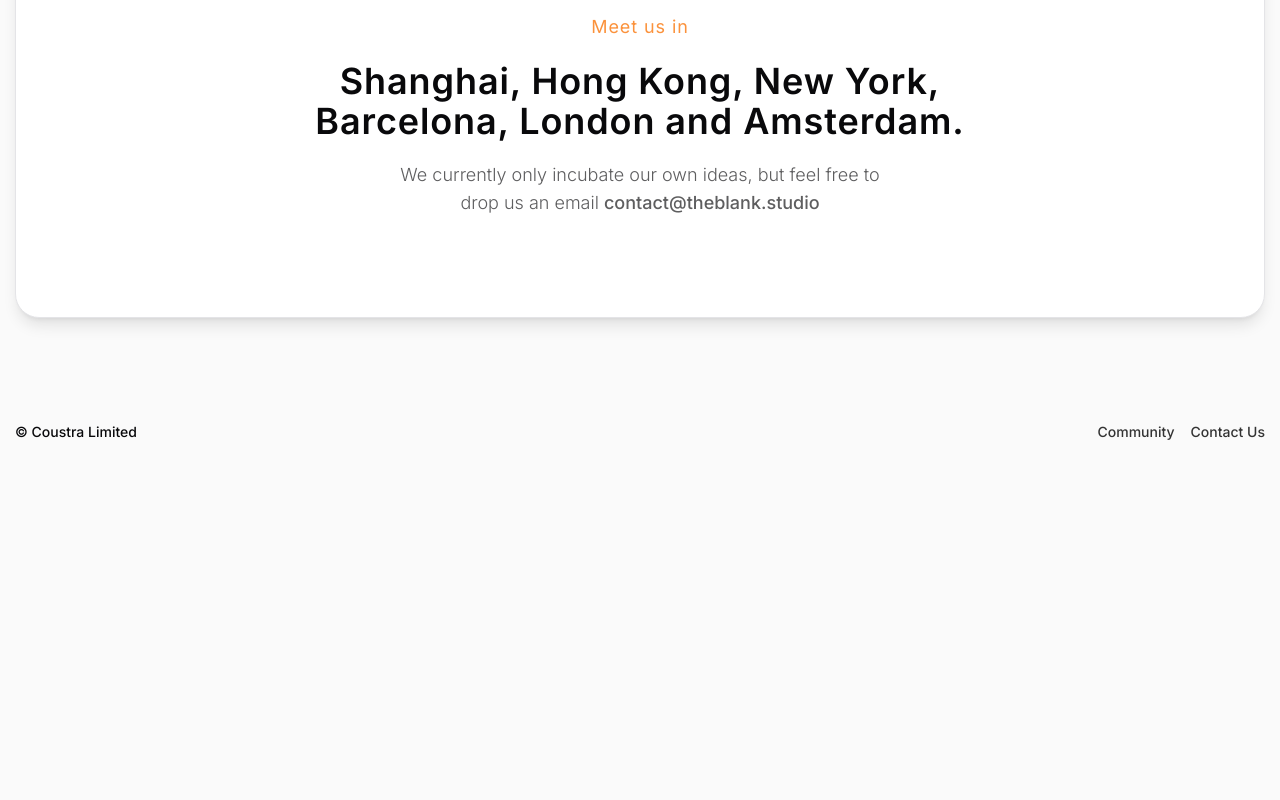
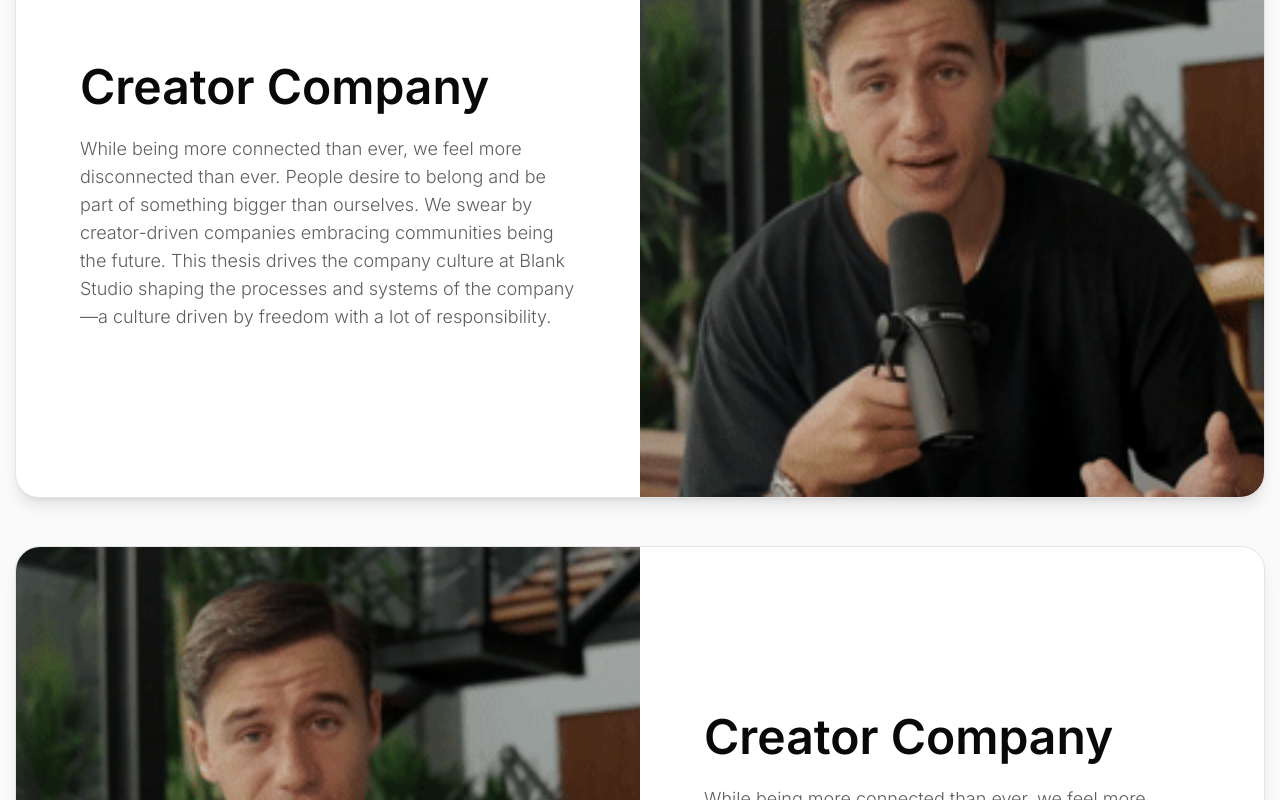
Before and after one commit to Coustra/coustra-agency, a Next.js app: page / in a window 1280 px wide. Shown: the part 1240-2040 px from the top of the page. Before the commit the page ends 1734 px from the top, so only its background shows below. Built offline with nearby package versions, Linux system fonts and the light colour scheme.

Commit message:
added cards with image and added blur add header

```diff
--- /dev/null
+++ b/src/app/components/ImageCard.tsx
@@ -0,0 +1,42 @@
+import { AnimatedCard } from "@/components/ui/AnimatedCard";
+import React from "react";
+import { CardContent } from "@/components/ui/card";
+import Link from "next/link";
+import Image from "next/image";
+import { cn } from "@/lib/utils";
+
+interface Props {
+  left?: boolean;
+}
+
+export const ImageCard = (props: Props) => {
+  const { left } = props;
+  return (
+    <AnimatedCard className='p-0'>
+      <div className={cn("flex flex-row", left && "flex-row-reverse")}>
+        <div className='relative w-1/2 h-[600px]'>
+          <Image
+            className={cn(
+              "object-cover",
+              left ? "rounded-r-3xl" : "rounded-l-3xl"
+            )}
+            src='/assets/video.gif'
+            fill
+            alt='card-image'
+          />
+        </div>
+        <div className='w-1/2 p-5 px-16 flex flex-col my-auto gap-6'>
+          <h1 className='text-5xl font-semibold'>Creator Company</h1>
+          <p className='md:text-lg font-light opacity-65 max-w-[500px]'>
+            While being more connected than ever, we feel more disconnected than
+            ever. People desire to belong and be part of something bigger than
+            ourselves. We swear by creator-driven companies embracing
+            communities being the future. This thesis drives the company culture
+            at Blank Studio shaping the processes and systems of the company—a
+            culture driven by freedom with a lot of responsibility.
+          </p>
+        </div>
+      </div>
+    </AnimatedCard>
+  );
+};
--- a/src/app/page.tsx
+++ b/src/app/page.tsx
@@ -4,6 +4,7 @@
 import { AnimatedCard } from "@/components/ui/AnimatedCard";
 import { ContactCard } from "./components/ContactCard";
 import { SectionWrapper } from "@/components/ui/SectionWrapper";
+import { ImageCard } from "./components/ImageCard";
 
 export default function HomePage() {
   return (
@@ -12,6 +13,12 @@
       <SectionWrapper>
         <HeadlineSection />
       </SectionWrapper>
+      <SectionWrapper>
+        <ImageCard left />
+      </SectionWrapper>
+      <SectionWrapper>
+        <ImageCard />
+      </SectionWrapper>
       <SectionWrapper className='my-16'>
         <ContactCard />
       </SectionWrapper>
--- a/src/components/navigation/Header.tsx
+++ b/src/components/navigation/Header.tsx
@@ -5,7 +5,7 @@
 
 export const Header = () => {
   return (
-    <header className='p-5 xl:px-0 border-b border-zinc-200 fixed w-full bg-inherit top-0'>
+    <header className='p-5 xl:px-0 border-b border-zinc-200 fixed w-full top-0 z-10 bg-white/70 backdrop-blur-md'>
       <div className='max-w-[1250px] m-auto w-full flex items-center justify-between gap-4'>
         <Logo />
         <nav className='flex items-center gap-4'>
```
Also changed, not shown: public/assets/video.gif (added).
